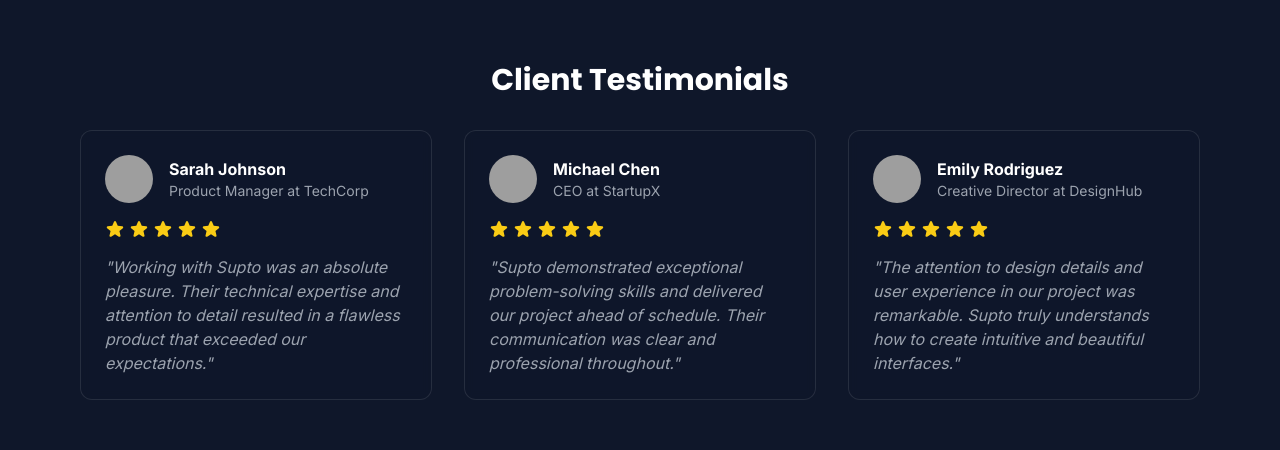
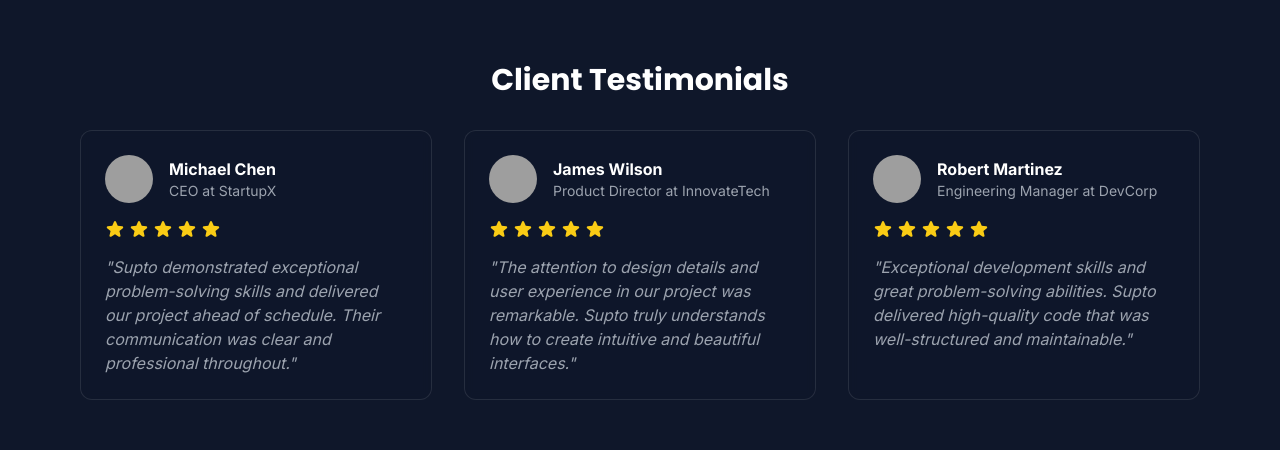
Before and after one commit to supto707/port-supto, a React (Vite) app: page / in a window 1280 px wide. Shown: the part 4260-4710 px from the top of the page. Built offline with nearby package versions, Linux system fonts and the light colour scheme; grey boxes are pictures that could not be loaded.

Commit message:
testimonial review

```diff
--- a/src/components/BlogSection.tsx
+++ b/src/components/BlogSection.tsx
@@ -34,7 +34,8 @@ const BlogSection = () => {
       <motion.h2
         initial={{ opacity: 0, y: 20 }}
         whileInView={{ opacity: 1, y: 0 }}
-        viewport={{ once: true }}
+        exit={{ opacity: 0, y: -20 }}
+        viewport={{ once: false }}
         className="section-title text-center"
       >
         Latest Blog Posts
@@ -46,7 +47,8 @@ const BlogSection = () => {
             key={post.title}
             initial={{ opacity: 0, y: 20 }}
             whileInView={{ opacity: 1, y: 0 }}
-            viewport={{ once: true }}
+            exit={{ opacity: 0, y: -20 }}
+            viewport={{ once: false }}
             transition={{ delay: index * 0.2 }}
             className="card group hover:scale-105 transition-transform duration-300"
           >
--- a/src/components/ExperienceSection.tsx
+++ b/src/components/ExperienceSection.tsx
@@ -28,7 +28,8 @@ const ExperienceSection = () => {
       <motion.h2
         initial={{ opacity: 0, y: 20 }}
         whileInView={{ opacity: 1, y: 0 }}
-        viewport={{ once: true }}
+        viewport={{ once: false }}
+        exit={{ opacity: 0, y: -20 }}
         className="section-title text-center"
       >
         Professional Experience
@@ -43,7 +44,8 @@ const ExperienceSection = () => {
             key={experience.title}
             initial={{ opacity: 0, y: 20 }}
             whileInView={{ opacity: 1, y: 0 }}
-            viewport={{ once: true }}
+            viewport={{ once: false }}
+            exit={{ opacity: 0, y: -20 }}
             transition={{ delay: index * 0.2 }}
             className={`relative flex flex-col md:flex-row gap-8 mb-12 ${index % 2 === 0 ? 'md:flex-row-reverse' : ''}`}
           >
--- a/src/components/HeroSection.tsx
+++ b/src/components/HeroSection.tsx
@@ -20,6 +20,7 @@ const HeroSection = () => {
           <motion.h1
             initial={{ opacity: 0, y: 20 }}
             animate={{ opacity: 1, y: 0 }}
+            exit={{ opacity: 0, y: -20 }}
             transition={{ duration: 0.5 }}
             className="text-4xl md:text-6xl font-bold font-poppins mb-6"
           >
@@ -30,6 +31,7 @@ const HeroSection = () => {
           <motion.p
             initial={{ opacity: 0, y: 20 }}
             animate={{ opacity: 1, y: 0 }}
+            exit={{ opacity: 0, y: -20 }}
             transition={{ duration: 0.5, delay: 0.2 }}
             className="text-xl md:text-2xl text-gray-300 mb-12"
           >
@@ -39,6 +41,7 @@ const HeroSection = () => {
           <motion.div
             initial={{ opacity: 0, y: 20 }}
             animate={{ opacity: 1, y: 0 }}
+            exit={{ opacity: 0, y: -20 }}
             transition={{ duration: 0.5, delay: 0.4 }}
             className="flex flex-col sm:flex-row gap-4"
           >
@@ -62,6 +65,7 @@ const HeroSection = () => {
           className="md:order-2 order-1 flex justify-center"
           initial={{ opacity: 0, scale: 0.5 }}
           animate={{ opacity: 1, scale: 1 }}
+          exit={{ opacity: 0, scale: 0.5 }}
           transition={{ duration: 0.5 }}
         >
           <div className="relative w-64 h-64 md:w-80 md:h-80">
--- a/src/components/ProjectsSection.tsx
+++ b/src/components/ProjectsSection.tsx
@@ -34,7 +34,8 @@ const ProjectsSection = () => {
       <motion.h2
         initial={{ opacity: 0, y: 20 }}
         whileInView={{ opacity: 1, y: 0 }}
-        viewport={{ once: true }}
+        viewport={{ once: false }}
+        exit={{ opacity: 0, y: -20 }}
         className="section-title text-center"
       >
         Featured Projects
@@ -46,7 +47,8 @@ const ProjectsSection = () => {
             key={project.title}
             initial={{ opacity: 0, y: 20 }}
             whileInView={{ opacity: 1, y: 0 }}
-            viewport={{ once: true }}
+            viewport={{ once: false }}
+            exit={{ opacity: 0, y: -20 }}
             transition={{ delay: index * 0.2 }}
             className="card group"
           >
--- a/src/components/SkillsSection.tsx
+++ b/src/components/SkillsSection.tsx
@@ -25,7 +25,8 @@ const SkillsSection = () => {
       <motion.h2
         initial={{ opacity: 0, y: 20 }}
         whileInView={{ opacity: 1, y: 0 }}
-        viewport={{ once: true }}
+        exit={{ opacity: 0, y: -20 }}
+        viewport={{ once: false }}
         className="section-title text-center"
       >
         Skills & Expertise
@@ -37,7 +38,8 @@ const SkillsSection = () => {
             key={category.title}
             initial={{ opacity: 0, y: 20 }}
             whileInView={{ opacity: 1, y: 0 }}
-            viewport={{ once: true }}
+            exit={{ opacity: 0, y: -20 }}
+            viewport={{ once: false }}
             transition={{ delay: index * 0.2 }}
             className="card hover:scale-105 transition-transform duration-300"
           >
--- a/src/components/TestimonialsSection.tsx
+++ b/src/components/TestimonialsSection.tsx
@@ -1,12 +1,13 @@
-import { motion } from 'framer-motion';
+import { motion, AnimatePresence } from 'framer-motion';
 import { StarIcon } from '@heroicons/react/24/solid';
+import { useState, useEffect } from 'react';
 
 const testimonials = [
   {
-    name: 'Sarah Johnson',
-    role: 'Product Manager',
+    name: 'David Anderson',
+    role: 'CTO',
     company: 'TechCorp',
-    image: 'https://images.unsplash.com/photo-1494790108377-be9c29b29330?auto=format&fit=crop&w=150&q=80',
+    image: 'https://images.unsplash.com/photo-1500648767791-00dcc994a43e?auto=format&fit=crop&w=150&q=80',
     content: 'Working with Supto was an absolute pleasure. Their technical expertise and attention to detail resulted in a flawless product that exceeded our expectations.',
     rating: 5,
   },
@@ -19,16 +20,47 @@ const testimonials = [
     rating: 5,
   },
   {
-    name: 'Emily Rodriguez',
-    role: 'Creative Director',
-    company: 'DesignHub',
-    image: 'https://images.unsplash.com/photo-1438761681033-6461ffad8d80?auto=format&fit=crop&w=150&q=80',
+    name: 'James Wilson',
+    role: 'Product Director',
+    company: 'InnovateTech',
+    image: 'https://images.unsplash.com/photo-1472099645785-5658abf4ff4e?auto=format&fit=crop&w=150&q=80',
     content: 'The attention to design details and user experience in our project was remarkable. Supto truly understands how to create intuitive and beautiful interfaces.',
+    rating: 5,
+  },
+  {
+    name: 'Robert Martinez',
+    role: 'Engineering Manager',
+    company: 'DevCorp',
+    image: 'https://images.unsplash.com/photo-1519085360753-af0119f7cbe7?auto=format&fit=crop&w=150&q=80',
+    content: 'Exceptional development skills and great problem-solving abilities. Supto delivered high-quality code that was well-structured and maintainable.',
+    rating: 5,
+  },
+  {
+    name: 'Thomas Brown',
+    role: 'Technical Lead',
+    company: 'CloudTech',
+    image: 'https://images.unsplash.com/photo-1463453091185-61582044d556?auto=format&fit=crop&w=150&q=80',
+    content: 'Supto expertise in modern web technologies and best practices helped us create a cutting-edge application that our users love.',
     rating: 5,
   },
 ];
 
 const TestimonialsSection = () => {
+  const [currentIndex, setCurrentIndex] = useState(0);
+
+  useEffect(() => {
+    const timer = setInterval(() => {
+      setCurrentIndex((prevIndex) => (prevIndex + 1) % testimonials.length);
+    }, 5000);
+    return () => clearInterval(timer);
+  }, []);
+
+  const visibleTestimonials = [
+    testimonials[currentIndex],
+    testimonials[(currentIndex + 1) % testimonials.length],
+    testimonials[(currentIndex + 2) % testimonials.length],
+  ];
+
   return (
     <section className="py-20 px-4 max-w-6xl mx-auto" id="testimonials">
       <motion.h2
@@ -40,14 +72,15 @@ const TestimonialsSection = () => {
         Client Testimonials
       </motion.h2>
 
-      <div className="grid grid-cols-1 md:grid-cols-2 lg:grid-cols-3 gap-8">
-        {testimonials.map((testimonial, index) => (
+      <div className="grid grid-cols-1 md:grid-cols-2 lg:grid-cols-3 gap-8 relative">
+        <AnimatePresence mode="wait" initial={false}>
+          {visibleTestimonials.map((testimonial, index) => (
             <motion.div
-            key={testimonial.name}
-            initial={{ opacity: 0, y: 20 }}
-            whileInView={{ opacity: 1, y: 0 }}
-            viewport={{ once: true }}
-            transition={{ delay: index * 0.2 }}
+              key={`${testimonial.name}-${index}`}
+              initial={{ opacity: 0, x: 100 }}
+              animate={{ opacity: 1, x: 0 }}
+              exit={{ opacity: 0, x: -100 }}
+              transition={{ duration: 0.5, ease: "easeInOut" }}
               className="card group hover:scale-105 transition-transform duration-300"
             >
               <div className="flex items-center gap-4 mb-4">
@@ -76,6 +109,7 @@ const TestimonialsSection = () => {
               <p className="text-gray-400 italic">"{testimonial.content}"</p>
             </motion.div>
           ))}
+        </AnimatePresence>
       </div>
     </section>
   );
```
Lines whose indentation alone changed are shown as unchanged.
